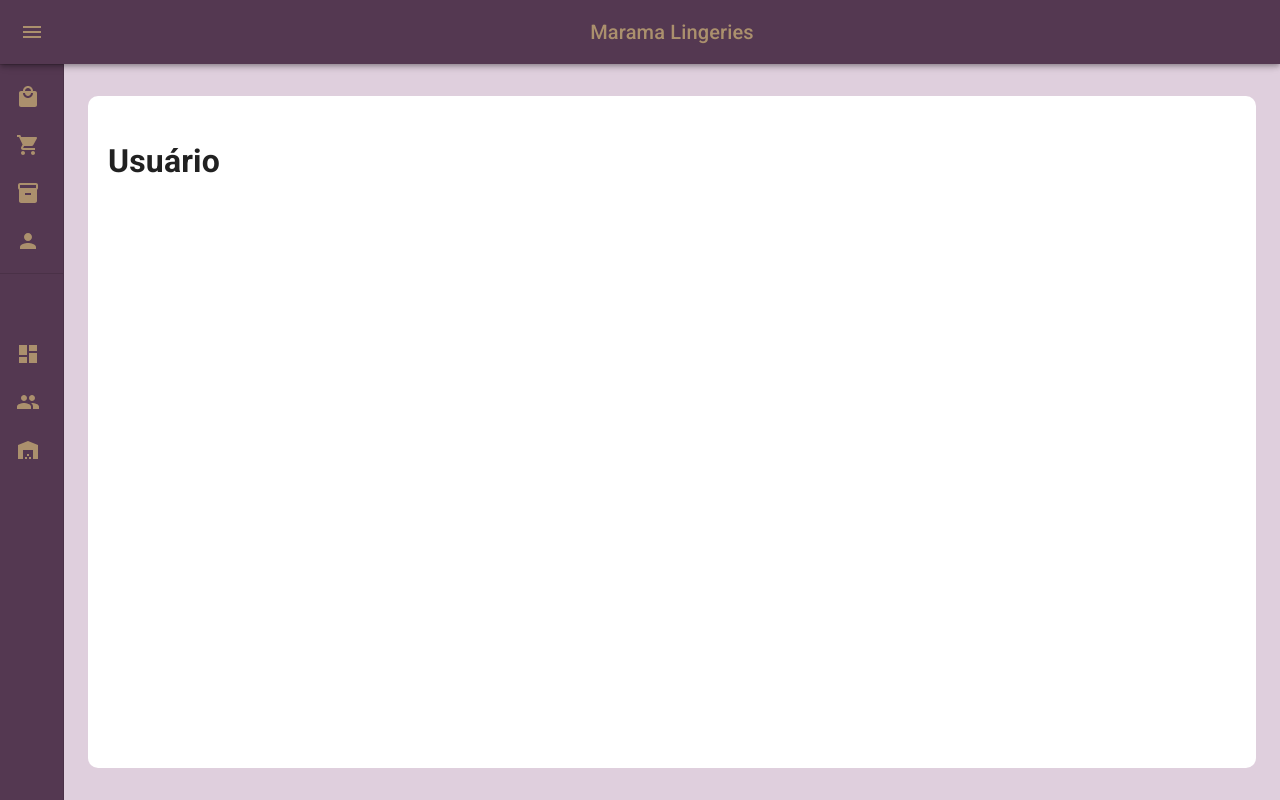
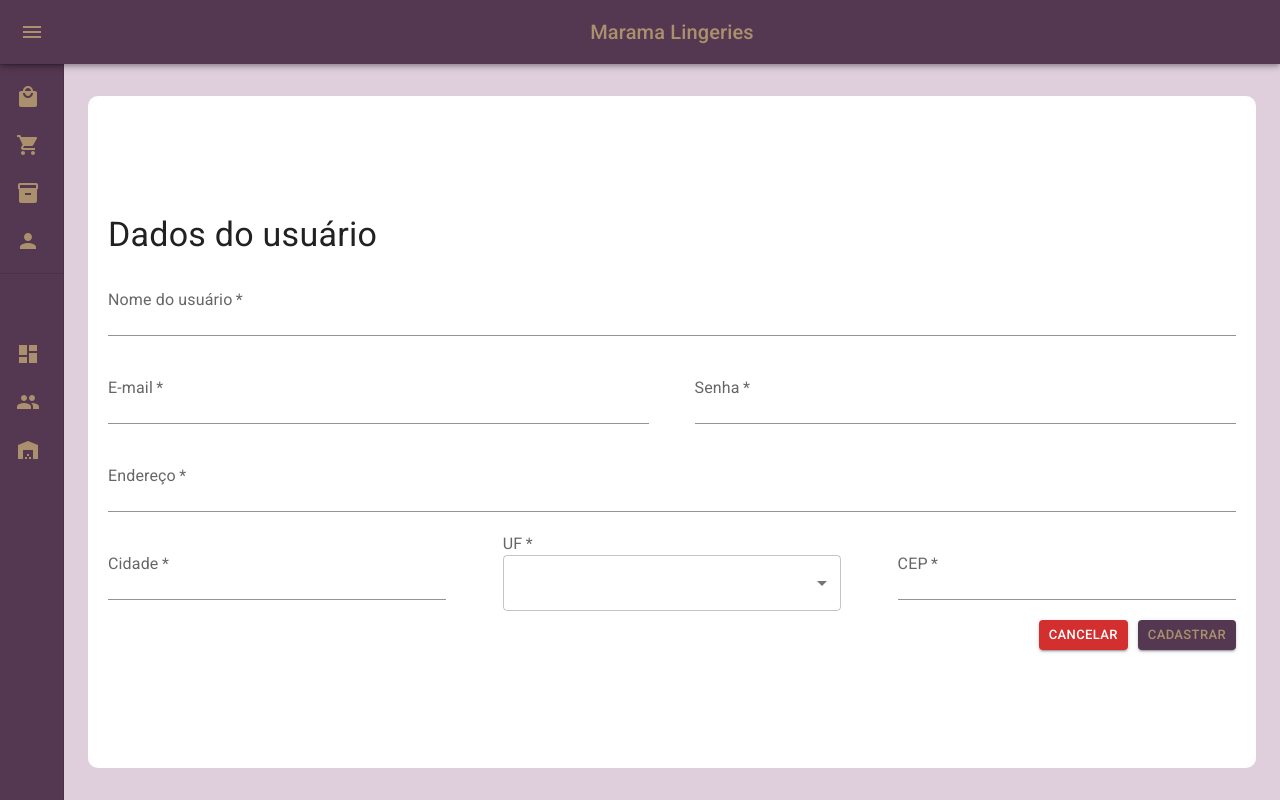
Before and after one commit to dsslucas/projeto-ecommerce, a React (Create React App) app in the folder frontend/: page /usuario in a window 1280 px wide. Built offline with nearby package versions, Linux system fonts and the light colour scheme.

Commit message:
Tela de cadastro de usuário

```diff
--- /dev/null
+++ b/frontend/src/componentes/Input.jsx
@@ -0,0 +1,27 @@
+import React from 'react'
+import TextField from '@mui/material/TextField';
+
+const input = (props) => {
+
+    function returnInputValue(e) {
+        props.returnValue(e)
+    }
+
+    return (
+        <TextField
+            id={props.id}
+            label={props.label}
+            style={{ paddingBottom: '20px', paddingTop: '20px' }}
+            fullWidth
+            variant={props.styleInput ? props.styleInput : "standard"}
+            multiline={props.multiline}
+            minRows={props.minRows}
+            onChange={(e) => returnInputValue(e.target.value)}
+            type={props.type}
+            required
+            defaultValue={props.defaultValue}
+        />
+    )
+}
+
+export default input
--- /dev/null
+++ b/frontend/src/componentes/Titulo.jsx
@@ -0,0 +1,10 @@
+import React from 'react'
+import Typography from '@mui/material/Typography';
+
+export default function Titulo(props) {
+    return (
+        <Typography gutterBottom variant="h4" component="div" >
+            {props.titulo}
+        </Typography>
+    )
+}
--- a/frontend/src/paginas/Carrinho.jsx
+++ b/frontend/src/paginas/Carrinho.jsx
@@ -21,6 +21,7 @@
 // import Image7 from '../assets/IMG-1334.jpg'
 // import Image8 from '../assets/IMG-1335.jpg'
 import Span from '../componentes/Span';
+import Titulo from '../componentes/Titulo';
 
 
 const Carrinho = () => {
@@ -30,7 +31,7 @@
 
     return (
         <Box sx={{ ...EstilosConteudo }}>
-            <h1>Carrinho</h1>
+            <Titulo titulo="Carrinho" />
 
             <Grid container spacing={0}>
                 <Grid item
--- a/frontend/src/paginas/Estoque.jsx
+++ b/frontend/src/paginas/Estoque.jsx
@@ -1,11 +1,12 @@
 import React from 'react'
 import Box from '@mui/material/Box';
 import { EstilosConteudo } from '../styles';
+import Titulo from '../componentes/Titulo';
 
 const Estoque = () => {
     return (
         <Box sx={EstilosConteudo}>
-            <h1>Estoque</h1>
+            <Titulo titulo="Estoque" />
         </Box>
     )
 }
--- a/frontend/src/paginas/ListaCompras.jsx
+++ b/frontend/src/paginas/ListaCompras.jsx
@@ -12,11 +12,12 @@
 import Image6 from '../assets/IMG-1330.jpg'
 import Image7 from '../assets/IMG-1334.jpg'
 import Image8 from '../assets/IMG-1335.jpg'
+import Titulo from '../componentes/Titulo';
 
 const ListaCompras = () => {
     return (
         <Box sx={EstilosConteudo}>
-            <h1>Lista de compras</h1>
+            <Titulo titulo="Lista de Compras" />
 
             <CardListaCompras
                 titulo="Conjunto X"
--- a/frontend/src/paginas/Produtos.jsx
+++ b/frontend/src/paginas/Produtos.jsx
@@ -14,11 +14,12 @@
 import Image6 from '../assets/IMG-1330.jpg'
 import Image7 from '../assets/IMG-1334.jpg'
 import Image8 from '../assets/IMG-1335.jpg'
+import Titulo from '../componentes/Titulo';
 
 const Produtos = () => {
     return (
         <Box sx={EstilosConteudo}>
-            <h1>Produtos</h1>
+            <Titulo titulo="Catálogo" />
 
             <Container
                 sx={GridWrapperItems}
--- a/frontend/src/paginas/Relatorio.jsx
+++ b/frontend/src/paginas/Relatorio.jsx
@@ -1,11 +1,12 @@
 import React from 'react'
 import Box from '@mui/material/Box';
 import { EstilosConteudo } from '../styles';
+import Titulo from '../componentes/Titulo';
 
 const Relatorio = () => {
     return (
         <Box sx={EstilosConteudo}>
-            <h1>Relatório</h1>
+            <Titulo titulo="Relatório" />
         </Box>
     )
 }
--- a/frontend/src/paginas/Usuario.jsx
+++ b/frontend/src/paginas/Usuario.jsx
@@ -1,11 +1,164 @@
-import React from 'react'
+import React, { useState } from 'react'
 import Box from '@mui/material/Box';
-import { EstilosConteudo } from '../styles';
+import { ButtonBuy, EstilosConteudo } from '../styles';
+import Input from '../componentes/Input'
+import Titulo from '../componentes/Titulo';
+import Select from '@mui/material/Select';
+import MenuItem from '@mui/material/MenuItem';
+import InputLabel from '@mui/material/InputLabel';
+import Button from '@mui/material/Button';
 
 const Usuario = () => {
+    const [cadastroUsuario, setCadastroUsuario] = useState({
+        nome: '',
+        email: '',
+        senha: '',
+        endereco: '',
+        cidade: '',
+        uf: '',
+        cep: '',
+        isAdmin: false
+    })
+
     return (
-        <Box sx={EstilosConteudo}>
-            <h1>Usuário</h1>
+        <Box sx={{...EstilosConteudo, display: 'flex', flexDirection: 'column', justifyContent: 'center'}}>
+            <Titulo titulo="Dados do usuário" />
+
+            <Input
+                id="nome-usuario"
+                label="Nome do usuário"
+                defaultValue={cadastroUsuario.nome}
+                returnValue={(e) => setCadastroUsuario({ ...cadastroUsuario, nome: e })}
+                disabled
+            />
+
+            <Box component="div" sx={{ display: 'flex', justifyContent: 'space-between' }}>
+                <Box component="div" sx={{ width: '48%' }}>
+                    <Input
+                        id="email-usuario"
+                        label="E-mail"
+                        defaultValue={cadastroUsuario.email}
+                        returnValue={(e) => setCadastroUsuario({ ...cadastroUsuario, email: e })}
+                    />
+                </Box>
+                <Box component="div" sx={{ width: '48%' }}>
+                    <Input
+                        id="senha-usuario"
+                        label="Senha"
+                        type="password"
+                        defaultValue={cadastroUsuario.senha}
+                        returnValue={(e) => setCadastroUsuario({ ...cadastroUsuario, senha: e })}
+                    />
+                </Box>
+            </Box>
+
+            <Input
+                id="endereco-usuario"
+                label="Endereço"
+                defaultValue={cadastroUsuario.endereco}
+                returnValue={(e) => setCadastroUsuario({ ...cadastroUsuario, endereco: e })}
+            />
+
+            <Box component="div" sx={{ display: 'flex', justifyContent: 'space-between', flexWrap: 'wrap' }}>
+                <Box component="div"
+                    sx={theme => ({
+                        width: '30%',
+                        [theme.breakpoints.down('sm')]: {
+                            width: '100%'
+                        }
+                    })}
+                >
+                    <Input
+                        id="cidade-usuario"
+                        label="Cidade"
+                        defaultValue={cadastroUsuario.cidade}
+                        returnValue={(e) => setCadastroUsuario({ ...cadastroUsuario, cidade: e })}
+                    />
+                </Box>
+
+                <Box component="div"
+                    sx={theme => ({
+                        width: '30%',
+                        [theme.breakpoints.down('sm')]: {
+                            width: '48%'
+                        }
+                    })}
+                >
+                    <InputLabel id="uf-usuario-label" required>UF</InputLabel>
+                    <Select
+                        labelId="uf-usuario-label"
+                        id="uf_usuario"
+                        value={cadastroUsuario.uf}
+                        label="Estado"
+                        onChange={(e) => setCadastroUsuario({ ...cadastroUsuario, uf: e.target.value })}
+                        sx={{ color: 'black', width: '100%' }}
+                        required
+                    >
+                        <MenuItem value="AC">Acre</MenuItem>
+                        <MenuItem value="AL">Alagoas</MenuItem>
+                        <MenuItem value="AP">Amapá</MenuItem>
+                        <MenuItem value="AM">Amazonas</MenuItem>
+                        <MenuItem value="BA">Bahia</MenuItem>
+                        <MenuItem value="CE">Ceará</MenuItem>
+                        <MenuItem value="DF">Distrito Federal</MenuItem>
+                        <MenuItem value="ES">Espírito Santo</MenuItem>
+                        <MenuItem value="GO">Goiás</MenuItem>
+                        <MenuItem value="MA">Maranhão</MenuItem>
+                        <MenuItem value="MT">Mato Grosso</MenuItem>
+                        <MenuItem value="MS">Mato Grosso do Sul</MenuItem>
+                        <MenuItem value="MG">Minas Gerais</MenuItem>
+                        <MenuItem value="PA">Pará</MenuItem>
+                        <MenuItem value="PB">Paraíba</MenuItem>
+                        <MenuItem value="PR">Paraná</MenuItem>
+                        <MenuItem value="PE">Pernambuco</MenuItem>
+                        <MenuItem value="PI">Piauí</MenuItem>
+                        <MenuItem value="RJ">Rio de Janeiro</MenuItem>
+                        <MenuItem value="RN">Rio Grande do Norte</MenuItem>
+                        <MenuItem value="RS">Rio Grande do Sul</MenuItem>
+                        <MenuItem value="RO">Rondônia</MenuItem>
+                        <MenuItem value="RR">Roraima</MenuItem>
+                        <MenuItem value="SC">Santa Catarina</MenuItem>
+                        <MenuItem value="SP">São Paulo</MenuItem>
+                        <MenuItem value="SE">Sergipe</MenuItem>
+                        <MenuItem value="TO">Tocantins</MenuItem>
+                    </Select>
+                </Box>
+                <Box component="div"
+                    sx={theme => ({
+                        width: '30%',
+                        [theme.breakpoints.down('sm')]: {
+                            width: '48%'
+                        }
+                    })}
+                >
+                    <Input
+                        id="cep-usuario"
+                        label="CEP"
+                        defaultValue={cadastroUsuario.cidade}
+                        returnValue={(e) => setCadastroUsuario({ ...cadastroUsuario, cep: e })}
+                    />
+                </Box>
+            </Box>
+
+            <Box
+                component="div"
+                sx={{
+                    width: '100%',
+                    display: 'flex',
+                    justifyContent: 'right'
+                }}
+            >
+                <Button size="small" variant="contained" color="error">Cancelar</Button>
+
+                <Button
+                    size="small"
+                    variant="contained"
+                    sx={{ ...ButtonBuy, width: 'auto', marginLeft: '10px' }}
+                >
+                    Cadastrar
+                </Button>
+            </Box>
+
         </Box>
     )
 }
```
